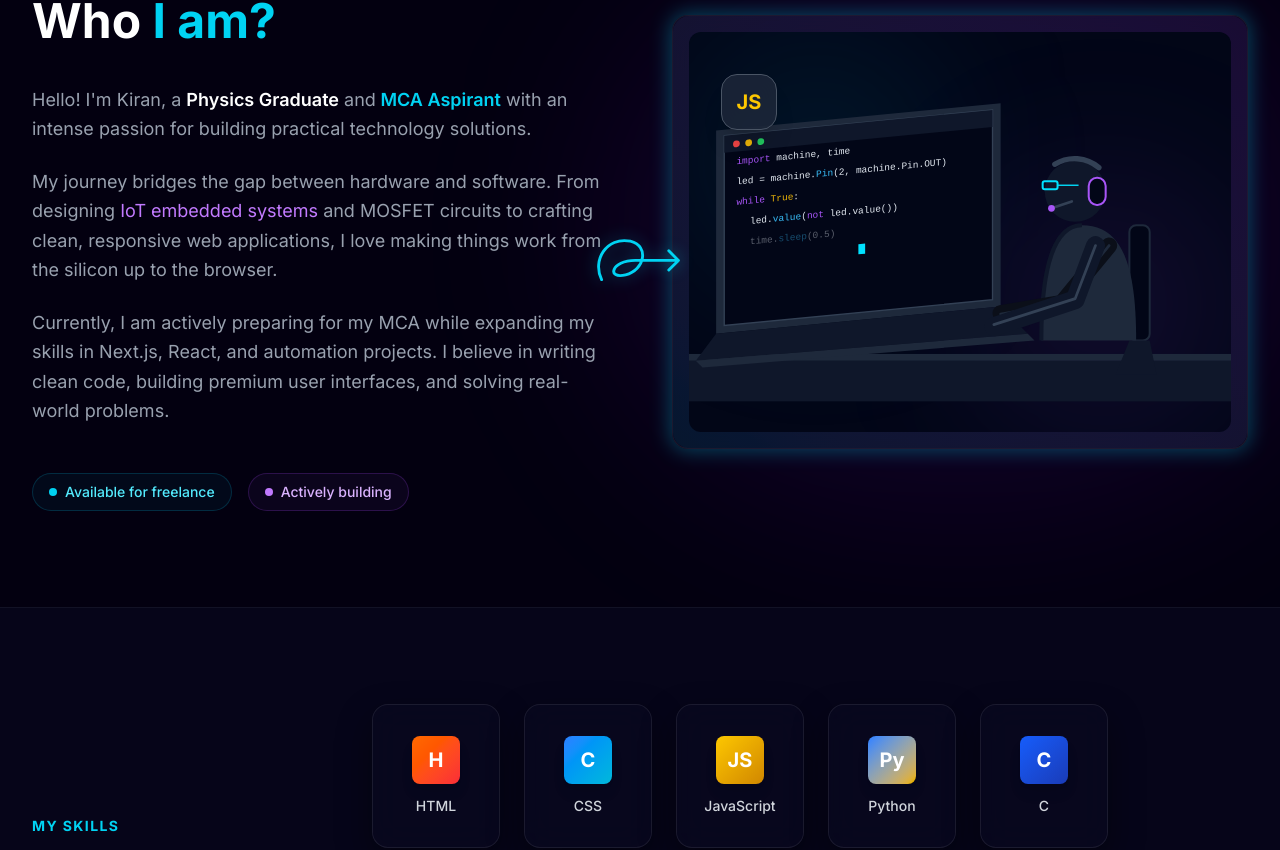
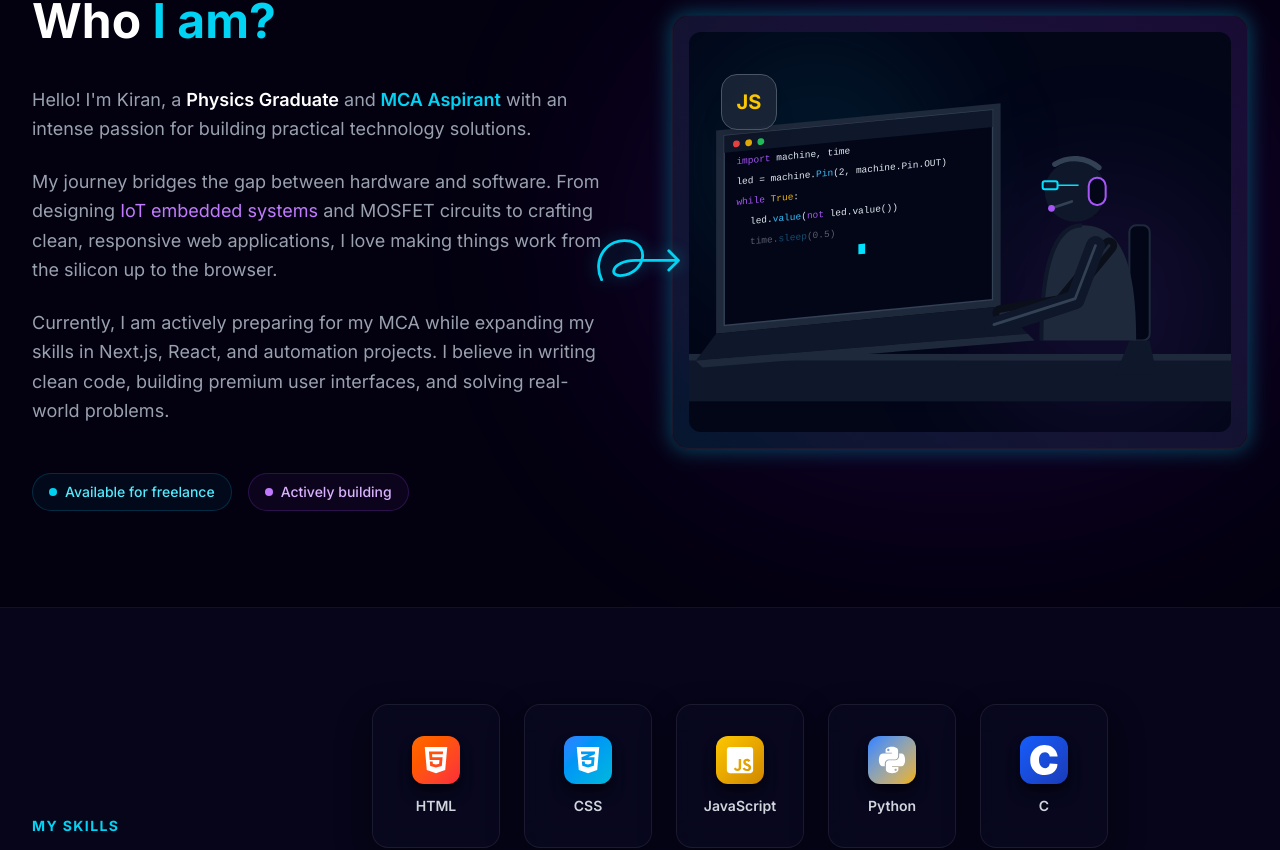
Before and after one commit to kiran-embedded/kiran-portfolio-nextjs, a Next.js app: page / in a window 1280 px wide. Shown: the part 970-1820 px from the top of the page. Built offline with nearby package versions, Linux system fonts and the light colour scheme.

Commit message:
Optimize mobile UI, fix Android SVG bug, upgrade icons

```diff
--- a/package.json
+++ b/package.json
@@ -16,7 +16,8 @@
     "lucide-react": "^1.18.0",
     "next": "16.2.9",
     "react": "19.2.4",
-    "react-dom": "19.2.4"
+    "react-dom": "19.2.4",
+    "react-icons": "^5.6.0"
   },
   "devDependencies": {
     "@tailwindcss/postcss": "^4",
--- a/src/app/layout.tsx
+++ b/src/app/layout.tsx
@@ -10,9 +10,7 @@ const inter = Inter({
 });
 
 export const viewport: Viewport = {
-  width: "device-width",
-  initialScale: 1,
-  maximumScale: 1,
+  width: 1024,
 };
 
 export const metadata: Metadata = {
--- a/src/components/About.tsx
+++ b/src/components/About.tsx
@@ -58,11 +58,11 @@ export default function About() {
             className="relative z-10 flex flex-col gap-6"
           >
             <h4 className="text-cyan-400 font-bold uppercase tracking-widest text-sm">About Me</h4>
-            <h2 className="text-4xl lg:text-5xl font-bold text-white">
+            <h2 className="text-3xl sm:text-4xl lg:text-5xl font-bold text-white">
               Who <span className="text-cyan-400">I am?</span>
             </h2>
 
-            <div className="space-y-6 text-gray-400 text-lg leading-relaxed mt-4">
+            <div className="space-y-6 text-gray-400 text-base sm:text-lg leading-relaxed mt-4">
               <p>
                 Hello! I&apos;m Kiran, a <span className="text-white font-semibold">Physics Graduate</span> and
                 <span className="text-cyan-400 font-semibold"> MCA Aspirant</span> with an intense passion for building
@@ -122,9 +122,9 @@ export default function About() {
               {/* Workspace Container */}
               <div className="relative w-full h-[220px] sm:h-[300px] lg:h-[400px] rounded-xl overflow-hidden z-10 bg-[#020617]">
 
-                {/* Hardware Accelerated HTML Blurs for extreme performance */}
-                <div className="absolute top-0 left-0 w-64 h-64 bg-cyan-500/10 blur-[80px] rounded-full pointer-events-none transform-gpu" />
-                <div className="absolute bottom-0 right-0 w-64 h-64 bg-purple-500/10 blur-[80px] rounded-full pointer-events-none transform-gpu" />
+                {/* Standard blurs (without transform-gpu to prevent Android WebView white-box bug) */}
+                <div className="absolute top-0 left-0 w-64 h-64 bg-cyan-500/10 blur-3xl rounded-full pointer-events-none" />
+                <div className="absolute bottom-0 right-0 w-64 h-64 bg-purple-500/10 blur-3xl rounded-full pointer-events-none" />
 
                 <svg width="100%" height="100%" viewBox="0 0 800 500" className="absolute inset-0 z-10">
                   {/* Desk */}
--- a/src/components/Footer.tsx
+++ b/src/components/Footer.tsx
@@ -31,10 +31,10 @@ export default function Footer() {
           <div className="absolute inset-0 bg-gradient-to-r from-blue-600/20 to-purple-600/20 z-0" />
 
           <div className="relative z-10 text-center md:text-left">
-            <h2 className="text-3xl lg:text-5xl font-bold text-white mb-2">
+            <h2 className="text-2xl sm:text-3xl lg:text-5xl font-bold text-white mb-2">
               Let's build something
             </h2>
-            <h2 className="text-3xl lg:text-5xl font-bold text-cyan-400 font-serif italic">
+            <h2 className="text-2xl sm:text-3xl lg:text-5xl font-bold text-cyan-400 font-serif italic">
               amazing together.
             </h2>
           </div>
--- a/src/components/Projects.tsx
+++ b/src/components/Projects.tsx
@@ -38,7 +38,7 @@ export default function Projects() {
         <div className="flex justify-between items-end mb-12">
           <div>
             <h4 className="text-cyan-400 font-bold uppercase tracking-widest text-sm mb-2">Projects</h4>
-            <h2 className="text-4xl font-bold text-white flex items-center gap-2">
+            <h2 className="text-3xl sm:text-4xl font-bold text-white flex items-center gap-2">
               Things I've Built 🚀
             </h2>
             <div className="w-12 h-1 bg-gradient-to-r from-cyan-400 to-purple-500 rounded-full mt-4" />
--- a/src/components/Skills.tsx
+++ b/src/components/Skills.tsx
@@ -2,15 +2,19 @@
 
 import { motion, Variants } from 'framer-motion';
 
+import { FaHtml5, FaCss3Alt, FaPython, FaGithub, FaJsSquare } from 'react-icons/fa';
+import { SiC, SiArduino } from 'react-icons/si';
+import { VscVscode } from 'react-icons/vsc';
+
 const skills = [
-  { name: 'HTML', color: 'from-orange-500 to-red-500', icon: 'H' },
-  { name: 'CSS', color: 'from-blue-500 to-cyan-500', icon: 'C' },
-  { name: 'JavaScript', color: 'from-yellow-400 to-yellow-600', icon: 'JS' },
-  { name: 'Python', color: 'from-blue-500 to-yellow-500', icon: 'Py' },
-  { name: 'C', color: 'from-blue-600 to-blue-800', icon: 'C' },
-  { name: 'Git & GitHub', color: 'from-gray-600 to-gray-800', icon: 'Gt' },
-  { name: 'Arduino', color: 'from-teal-500 to-teal-700', icon: 'Ar' },
-  { name: 'VS Code', color: 'from-blue-400 to-blue-600', icon: 'VS' },
+  { name: 'HTML', color: 'from-orange-500 to-red-500', icon: FaHtml5 },
+  { name: 'CSS', color: 'from-blue-500 to-cyan-500', icon: FaCss3Alt },
+  { name: 'JavaScript', color: 'from-yellow-400 to-yellow-600', icon: FaJsSquare },
+  { name: 'Python', color: 'from-blue-500 to-yellow-500', icon: FaPython },
+  { name: 'C', color: 'from-blue-600 to-blue-800', icon: SiC },
+  { name: 'Git & GitHub', color: 'from-gray-600 to-gray-800', icon: FaGithub },
+  { name: 'Arduino', color: 'from-teal-500 to-teal-700', icon: SiArduino },
+  { name: 'VS Code', color: 'from-blue-400 to-blue-600', icon: VscVscode },
 ];
 
 const containerVariants: Variants = {
@@ -24,11 +28,12 @@ const containerVariants: Variants = {
 };
 
 const itemVariants: Variants = {
-  hidden: { opacity: 0, y: 30 },
+  hidden: { opacity: 0, y: 30, scale: 0.8 },
   visible: {
     opacity: 1,
     y: 0,
-    transition: { type: "spring", stiffness: 300, damping: 24 }
+    scale: 1,
+    transition: { type: "spring", stiffness: 300, damping: 20 }
   }
 };
 
@@ -41,7 +46,7 @@ export default function Skills() {
           {/* Header */}
           <div className="lg:w-1/4">
             <h4 className="text-cyan-400 font-bold uppercase tracking-widest text-sm mb-2">My Skills</h4>
-            <h2 className="text-4xl font-bold text-white mb-4">Tech Stack</h2>
+            <h2 className="text-3xl sm:text-4xl font-bold text-white mb-4">Tech Stack</h2>
             <div className="w-12 h-1 bg-gradient-to-r from-cyan-400 to-purple-500 rounded-full" />
           </div>
 
@@ -53,26 +58,36 @@ export default function Skills() {
             viewport={{ once: true, margin: "-100px" }}
             className="lg:w-3/4 flex flex-wrap gap-4 lg:gap-6 justify-center lg:justify-start"
           >
-            {skills.map((skill) => (
+            {skills.map((skill, index) => {
+              const Icon = skill.icon;
+              return (
                 <motion.div
                   key={skill.name}
                   variants={itemVariants}
-                whileHover={{ y: -10, scale: 1.05 }}
-                className="group relative flex flex-col items-center justify-center gap-3 w-28 h-32 lg:w-32 lg:h-36 glass-panel rounded-2xl cursor-pointer overflow-hidden transition-all duration-300 hover:border-cyan-500/50 hover:shadow-[0_0_20px_rgba(0,225,255,0.2)]"
+                  animate={{ y: [0, -8, 0] }}
+                  transition={{
+                    duration: 4,
+                    repeat: Infinity,
+                    repeatType: "reverse",
+                    ease: "easeInOut",
+                    delay: index * 0.2
+                  }}
+                  whileHover={{ scale: 1.1, rotate: [-2, 2, 0], transition: { duration: 0.3 } }}
+                  className="group relative flex flex-col items-center justify-center gap-3 w-24 h-28 sm:w-28 sm:h-32 lg:w-32 lg:h-36 glass-panel rounded-2xl cursor-pointer overflow-hidden transition-all duration-300 hover:border-cyan-500/50 hover:shadow-[0_0_25px_rgba(0,225,255,0.3)]"
                 >
                   {/* Glow Background on hover */}
-                <div className={`absolute inset-0 opacity-0 group-hover:opacity-10 bg-gradient-to-br ${skill.color} transition-opacity duration-300`} />
+                  <div className={`absolute inset-0 opacity-0 group-hover:opacity-20 bg-gradient-to-br ${skill.color} transition-opacity duration-300`} />
 
-                {/* Icon Placeholder (Since we don't have SVGs downloaded, we use text styling to match the image's layout) */}
-                <div className={`w-12 h-12 rounded-lg flex items-center justify-center font-bold text-xl text-white bg-gradient-to-br ${skill.color} shadow-lg`}>
-                  {skill.icon}
+                  <div className={`w-12 h-12 rounded-xl flex items-center justify-center text-3xl text-white bg-gradient-to-br ${skill.color} shadow-lg shadow-black/50 group-hover:scale-110 transition-transform duration-300`}>
+                    <Icon />
                   </div>
 
-                <span className="text-sm font-medium text-gray-300 group-hover:text-white transition-colors">
+                  <span className="text-xs sm:text-sm font-semibold text-gray-300 group-hover:text-white transition-colors">
                     {skill.name}
                   </span>
                 </motion.div>
-            ))}
+              );
+            })}
           </motion.div>
         </div>
 
```
Also changed, not shown: public/character-3d.png (added), 1 other file (tests, documents, lock files or other folders). Lines whose indentation alone changed are shown as unchanged.
